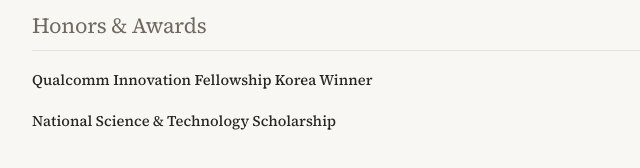
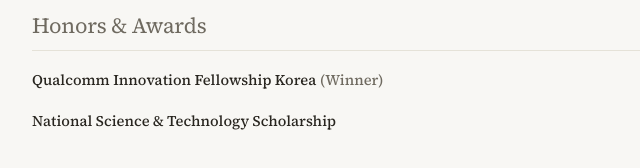
Before and after one commit to Riasok/Riasok.github.io, a plain HTML site: page index.html in a window 1280 px wide. Shown: the part 1835-2003 px from the top of the page, 232-872 px from the left. Drawn offline with Linux system fonts and the light colour scheme.

Commit message:
Awards: show (Winner) in muted parentheses
Co-Authored-By: Claude Opus 5.5 <noreply@anthropic.com>

```diff
--- a/index.html
+++ b/index.html
@@ -132,7 +132,7 @@
     <ul class="entries">
       <li>
         <div class="entry">
-          <span class="what"><strong>Qualcomm Innovation Fellowship Korea Winner</strong></span>
+          <span class="what"><strong>Qualcomm Innovation Fellowship Korea <span class="grade">(Winner)</span></strong></span>
           <span class="when">2026</span>
         </div>
       </li>
--- a/style.css
+++ b/style.css
@@ -42,6 +42,7 @@ h1, h2, .title-style, .entry strong, .title, .authors, .venue {
 
 .entry strong { font-weight: 500; }
 #awards .what { font-family: var(--font-title); font-size: 0.92rem; }
+#awards .grade { color: var(--muted); }
 
 h1 {
   font-size: clamp(2.4rem, 1.8rem + 2vw, 3rem);
```
